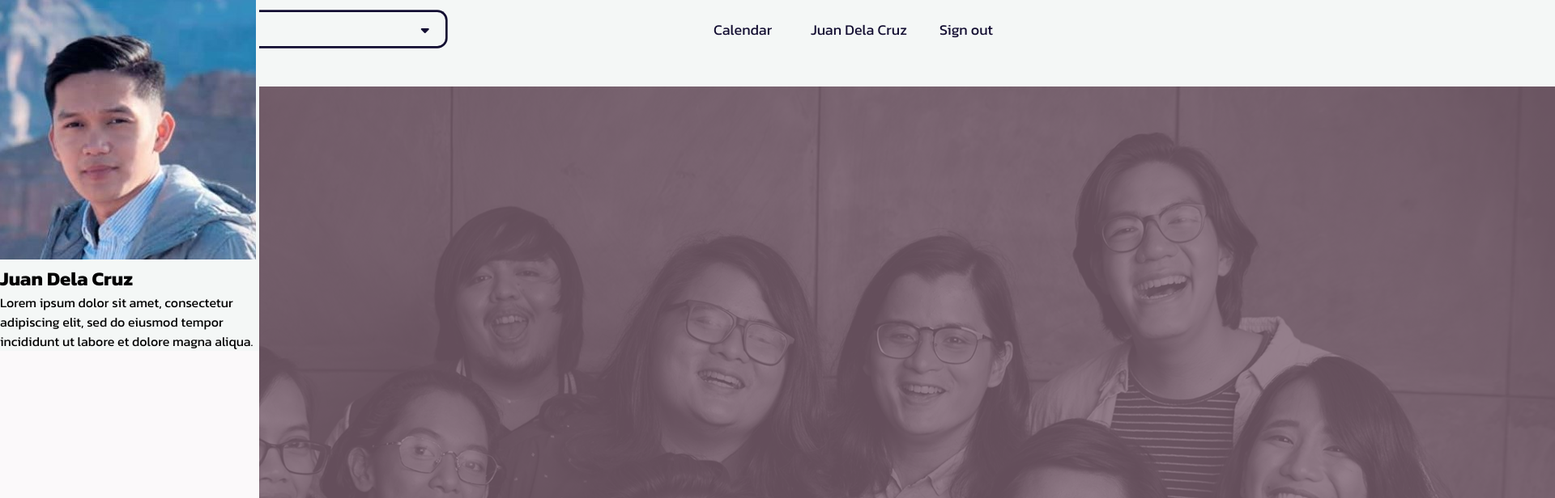
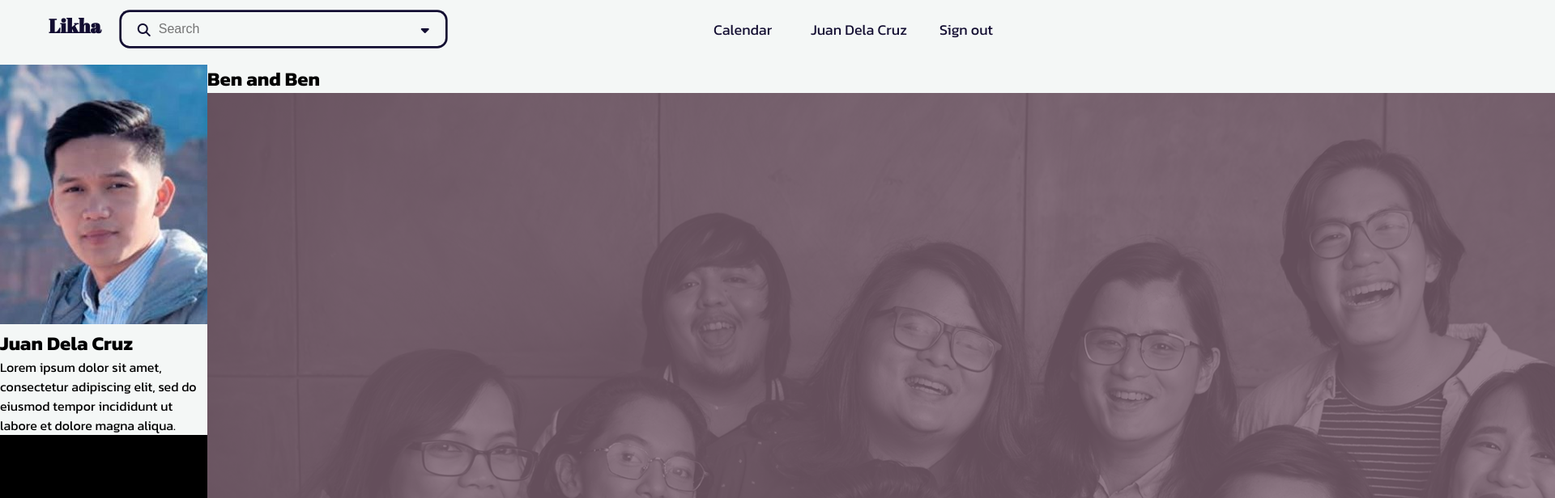
Before and after one commit to peculiarNoobie/likha-ft, a Vue app: page /#/userPage in a window 1280 px wide. Shown: the top 616 px of the page at 81% size, 1920 px wide, since content can reach past the window. Built offline with nearby package versions, Linux system fonts and the light colour scheme.

Commit message:
slight fixed

```diff
--- a/src/components/UserPage.vue
+++ b/src/components/UserPage.vue
@@ -87,12 +87,22 @@ export default {
     }
 
     .left{
-        position: fixed;
+        margin-top: 80px;
+        position: absolute;
         height: 100%;
-        z-index: 1;
         top: 0;
-        width: 25%;
+        width: 20%;
         left: 0;
-        background-color: #fbf9fa;
+        background-color: black;
+    }
+
+    .right{
+        margin-top: 80px;
+        position:absolute;
+        height: 100%;
+        top:0;
+        margin-left: 20%;
+        background-color: black;
+
     }
 </style>
```
